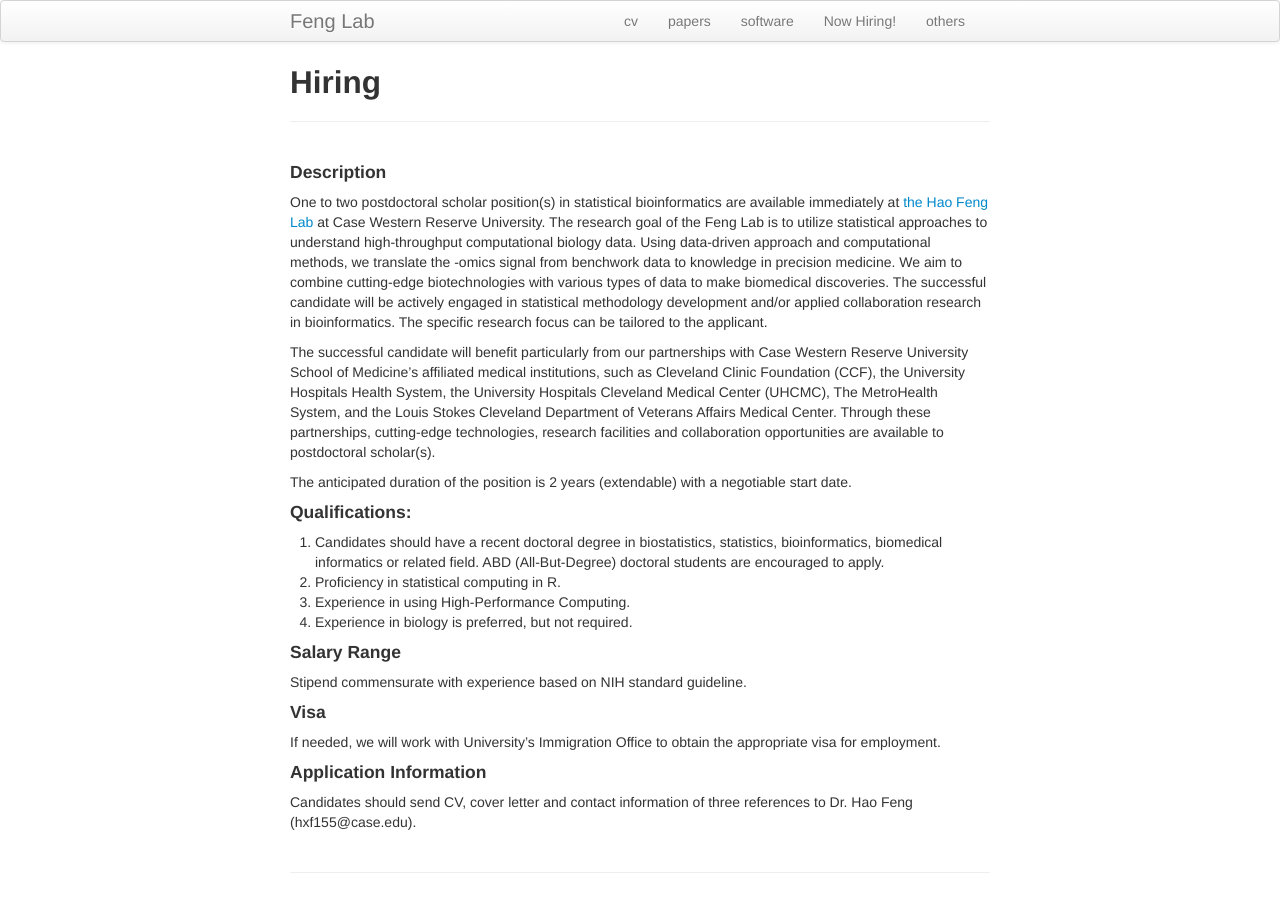
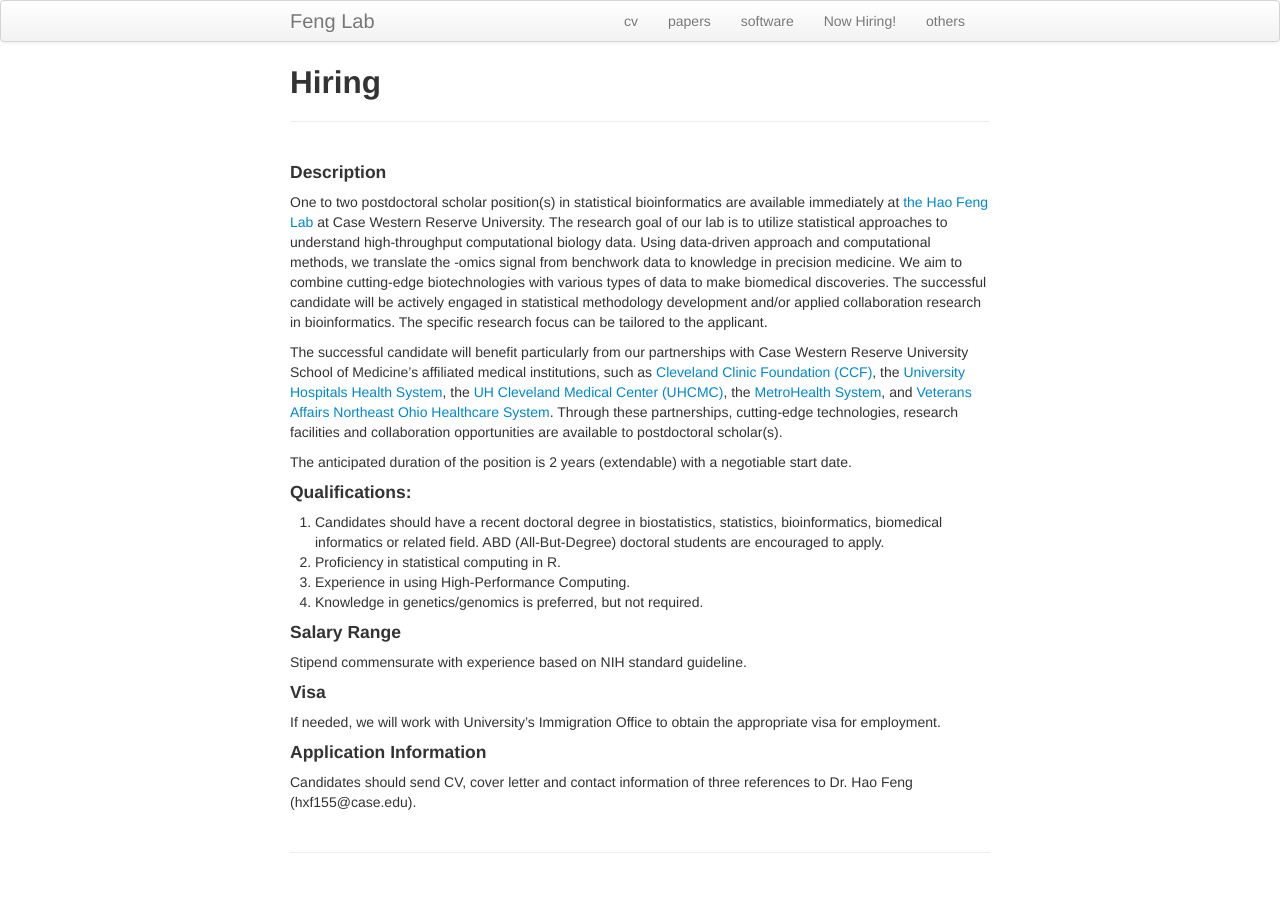
Before and after one commit to haoharryfeng/testpage4, a Jekyll site: the page built from hire.md, in a window 1280 px wide. Built offline with Jekyll 4.4.1, drawn with Linux system fonts in a browser that asks for light colours.

Commit message:
Update hire.md

```diff
--- a/hire.md
+++ b/hire.md
@@ -6,9 +6,9 @@ title: Hiring
 
 #### Description
 
-One to two postdoctoral scholar position(s) in statistical bioinformatics are available immediately at [the Hao Feng Lab](https://hfenglab.org/) at Case Western Reserve University. The research goal of the Feng Lab is to utilize statistical approaches to understand high-throughput computational biology data. Using data-driven approach and computational methods, we translate the -omics signal from benchwork data to knowledge in precision medicine. We aim to combine cutting-edge biotechnologies with various types of data to make biomedical discoveries. The successful candidate will be actively engaged in statistical methodology development and/or applied collaboration research in bioinformatics. The specific research focus can be tailored to the applicant.
+One to two postdoctoral scholar position(s) in statistical bioinformatics are available immediately at [the Hao Feng Lab](https://hfenglab.org/) at Case Western Reserve University. The research goal of our lab is to utilize statistical approaches to understand high-throughput computational biology data. Using data-driven approach and computational methods, we translate the -omics signal from benchwork data to knowledge in precision medicine. We aim to combine cutting-edge biotechnologies with various types of data to make biomedical discoveries. The successful candidate will be actively engaged in statistical methodology development and/or applied collaboration research in bioinformatics. The specific research focus can be tailored to the applicant.
 
-The successful candidate will benefit particularly from our partnerships with Case Western Reserve University School of Medicine’s affiliated medical institutions, such as Cleveland Clinic Foundation (CCF), the University Hospitals Health System, the University Hospitals Cleveland Medical Center (UHCMC), The MetroHealth System, and the Louis Stokes Cleveland Department of Veterans Affairs Medical Center. Through these partnerships, cutting-edge technologies, research facilities and collaboration opportunities are available to postdoctoral scholar(s).
+The successful candidate will benefit particularly from our partnerships with Case Western Reserve University School of Medicine’s affiliated medical institutions, such as [Cleveland Clinic Foundation (CCF)](https://my.clevelandclinic.org/), the [University Hospitals Health System](https://www.uhhospitals.org/), the [UH Cleveland Medical Center (UHCMC)](https://www.uhhospitals.org/locations/uh-cleveland-medical-center), the [MetroHealth System](https://www.metrohealth.org/), and [Veterans Affairs Northeast Ohio Healthcare System](https://www.cleveland.va.gov/). Through these partnerships, cutting-edge technologies, research facilities and collaboration opportunities are available to postdoctoral scholar(s).
 
 The anticipated duration of the position is 2 years (extendable) with a negotiable start date.
 
@@ -16,7 +16,7 @@ The anticipated duration of the position is 2 years (extendable) with a negotiab
 1.	Candidates should have a recent doctoral degree in biostatistics, statistics, bioinformatics, biomedical informatics or related field. ABD (All-But-Degree) doctoral students are encouraged to apply.
 2.	Proficiency in statistical computing in R.
 3.	Experience in using High-Performance Computing.
-4.	Experience in biology is preferred, but not required.
+4.	Knowledge in genetics/genomics is preferred, but not required.
 
 
 #### Salary Range
```
